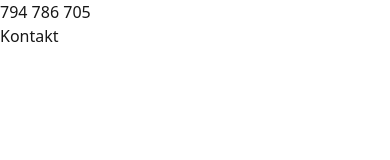
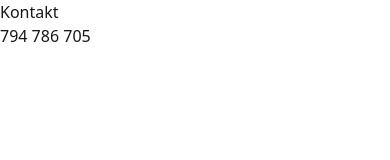
Before and after one commit to alexchuvara/sila-dotyku, a Next.js app: page /kontakt in a window 390 px wide. Shown: the top 160 px of the page. Built offline with nearby package versions, Linux system fonts and the light colour scheme.

Commit message:
fix(contact): correct phone link and heading structure

```diff
--- a/src/app/kontakt/page.tsx
+++ b/src/app/kontakt/page.tsx
@@ -5,11 +5,13 @@ export const metadata: Metadata = {
   description: "Skontaktuj się z Wiktorią: zadzwoń lub zarezerwuj masaż ajurwedyjski w Gliwicach.",
 };
 
-
-
 export default function Contact() {
-    return (
-        <h1><p><a href="+48794786705" type="tel">794 786 705</a></p>Kontakt</h1>
-    )
-
+  return (
+    <main>
+      <h1>Kontakt</h1>
+      <p>
+        <a href="tel:+48794786705">794 786 705</a>
+      </p>
+    </main>
+  );
 }
```
